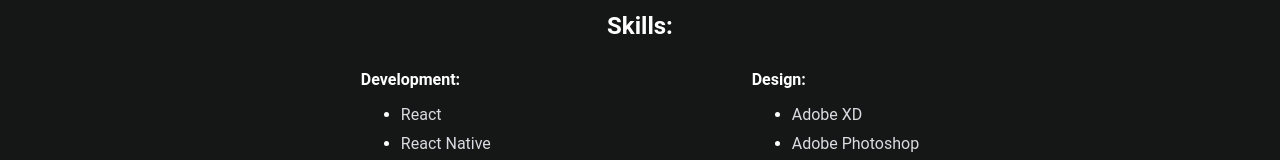
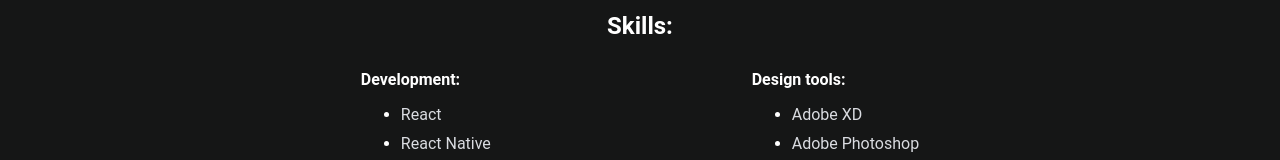
Before and after one commit to andordavoti/personal-website, a React (Create React App) app: page / in a window 1280 px wide. Shown: the part 369-529 px from the top of the page. Built offline with nearby package versions, Linux system fonts and the light colour scheme; a web font is replaced by a local one.

Commit message:
small content change

```diff
--- a/src/components/Skills/skills.component.tsx
+++ b/src/components/Skills/skills.component.tsx
@@ -61,7 +61,7 @@ const Skills = () => {
                 </SkillsListWrapper>
 
                 <SkillsListWrapper>
-                    <SkillsUnderTitle>Design:</SkillsUnderTitle>
+                    <SkillsUnderTitle>Design tools:</SkillsUnderTitle>
                     <SkillsList>
                         <SkillListItem>
                             <a rel="noopener noreferrer" target="_blank" href="https://www.adobe.com/products/xd.html">
```
